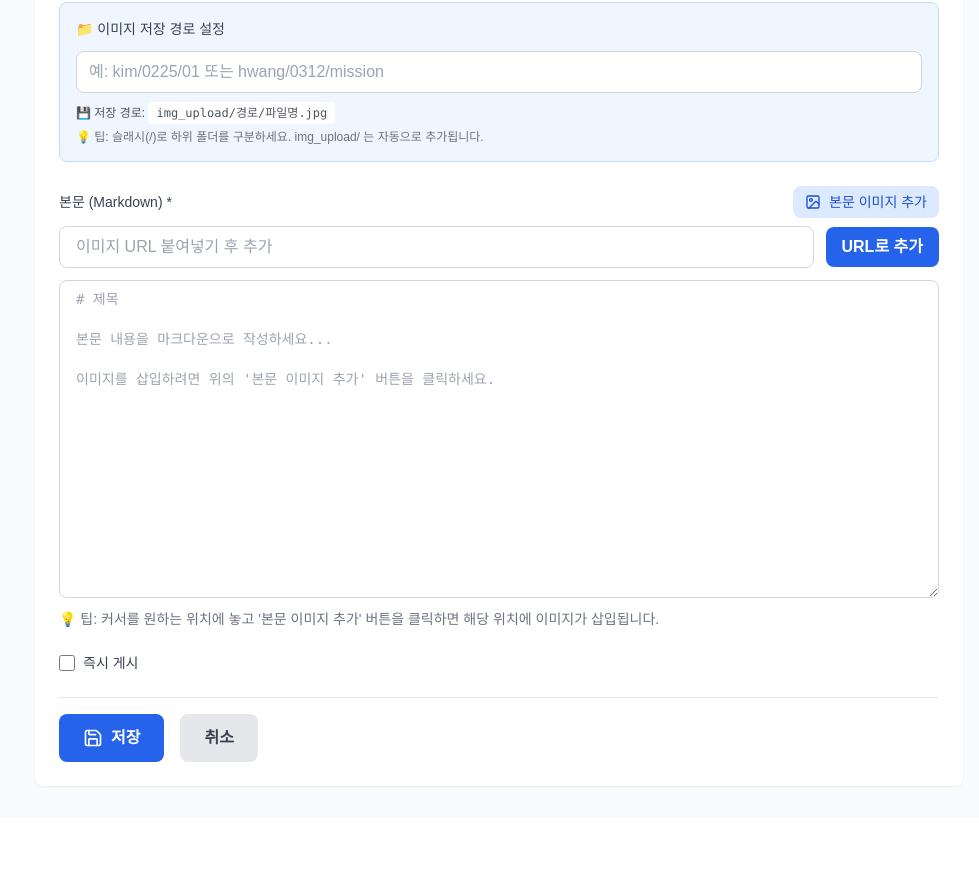
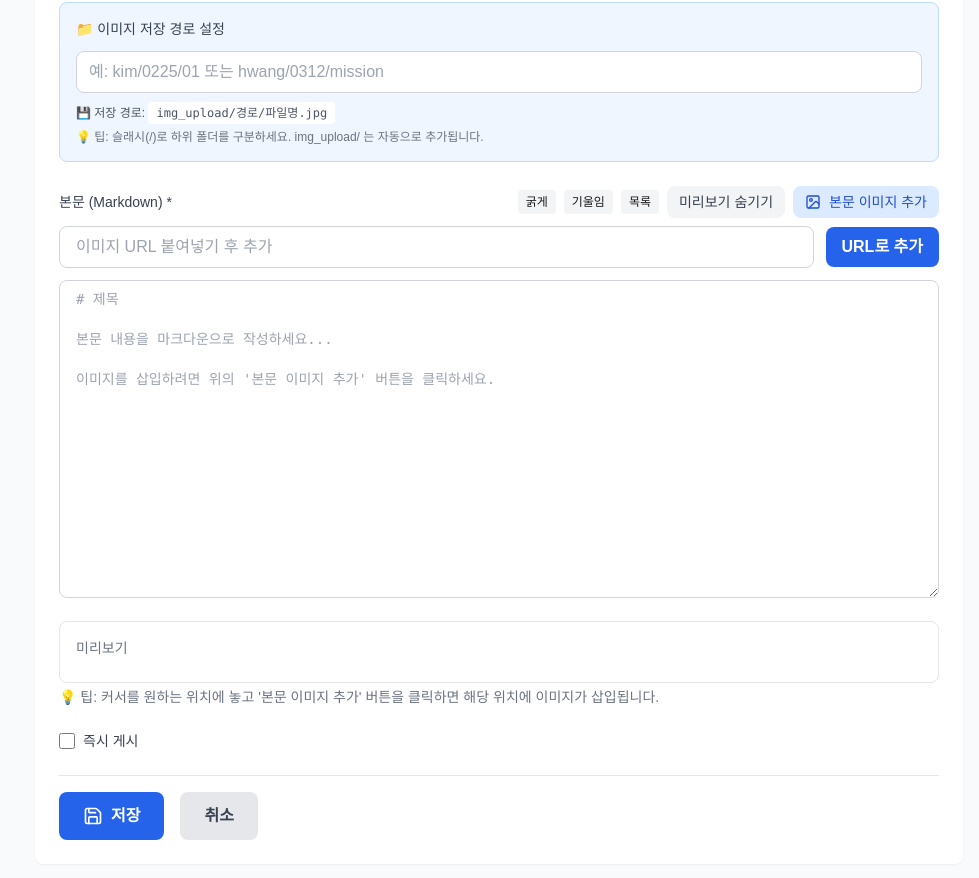
Before and after one commit to Jsun-cre8bara/Newsletter-Form, a Next.js app: page /admin/posts/new in a window 1280 px wide. Shown: the part 820-1698 px from the top of the page, without its empty margins (301-1280 px from the left). Before the commit the page ends 1638 px from the top, so only its background shows below. Built offline with nearby package versions, Linux system fonts and the light colour scheme; no server answers.

Commit message:
feat(editor): add live markdown preview + basic formatting buttons

```diff
--- a/app/admin/posts/[id]/edit/page.tsx
+++ b/app/admin/posts/[id]/edit/page.tsx
@@ -7,6 +7,9 @@ import { ArrowLeft, Save, Upload, Trash2, Image as ImageIcon, Mail } from 'lucid
 import Link from 'next/link'
 import { Post, PostFormData } from '@/lib/types'
 import { uploadImage } from '@/lib/supabase'
+import ReactMarkdown from 'react-markdown'
+import remarkGfm from 'remark-gfm'
+import remarkBreaks from 'remark-breaks'
 
 export default function EditPostPage({ params }: { params: { id: string } }) {
   const router = useRouter()
@@ -28,6 +31,7 @@ export default function EditPostPage({ params }: { params: { id: string } }) {
   const contentValue = watch('content')
   const [thumbnailUrl, setThumbnailUrl] = useState('')
   const [contentImageUrl, setContentImageUrl] = useState('')
+  const [showPreview, setShowPreview] = useState(true)
 
   useEffect(() => {
     fetchPost()
@@ -449,6 +453,83 @@ export default function EditPostPage({ params }: { params: { id: string } }) {
               <label className="block text-sm font-medium text-gray-700">
                 본문 (Markdown) *
               </label>
+              <div className="flex items-center gap-2">
+                <div className="hidden sm:flex items-center gap-2">
+                  <button
+                    type="button"
+                    onClick={() => {
+                      const textarea = contentTextareaRef.current
+                      if (!textarea) return
+                      const start = textarea.selectionStart
+                      const end = textarea.selectionEnd
+                      const current = contentValue || ''
+                      const selected = current.substring(start, end)
+                      const wrapped = `**${selected || '굵게**'}`
+                      const next = current.substring(0, start) + wrapped + current.substring(end)
+                      setValue('content', next)
+                      setTimeout(() => {
+                        textarea.focus()
+                        const caret = start + wrapped.length
+                        textarea.setSelectionRange(caret, caret)
+                      }, 0)
+                    }}
+                    className="px-2 py-1 text-xs bg-gray-100 hover:bg-gray-200 rounded"
+                    title="굵게 (**텍스트**)"
+                  >
+                    굵게
+                  </button>
+                  <button
+                    type="button"
+                    onClick={() => {
+                      const textarea = contentTextareaRef.current
+                      if (!textarea) return
+                      const start = textarea.selectionStart
+                      const end = textarea.selectionEnd
+                      const current = contentValue || ''
+                      const selected = current.substring(start, end)
+                      const wrapped = `*${selected || '기울임*'}`
+                      const next = current.substring(0, start) + wrapped + current.substring(end)
+                      setValue('content', next)
+                      setTimeout(() => {
+                        textarea.focus()
+                        const caret = start + wrapped.length
+                        textarea.setSelectionRange(caret, caret)
+                      }, 0)
+                    }}
+                    className="px-2 py-1 text-xs bg-gray-100 hover:bg-gray-200 rounded"
+                    title="기울임 (*텍스트*)"
+                  >
+                    기울임
+                  </button>
+                  <button
+                    type="button"
+                    onClick={() => {
+                      const textarea = contentTextareaRef.current
+                      if (!textarea) return
+                      const start = textarea.selectionStart
+                      const current = contentValue || ''
+                      const insert = `\n- 항목\n- 항목\n`
+                      const next = current.substring(0, start) + insert + current.substring(start)
+                      setValue('content', next)
+                      setTimeout(() => {
+                        textarea.focus()
+                        const caret = start + insert.length
+                        textarea.setSelectionRange(caret, caret)
+                      }, 0)
+                    }}
+                    className="px-2 py-1 text-xs bg-gray-100 hover:bg-gray-200 rounded"
+                    title="목록 (- 항목)"
+                  >
+                    목록
+                  </button>
+                </div>
+                <button
+                  type="button"
+                  onClick={() => setShowPreview((v) => !v)}
+                  className="px-3 py-1.5 bg-gray-100 text-gray-700 rounded-lg hover:bg-gray-200 transition text-sm"
+                >
+                  {showPreview ? '미리보기 숨기기' : '미리보기 보기'}
+                </button>
                 <label className="flex items-center gap-2 px-3 py-1.5 bg-blue-100 text-blue-700 rounded-lg hover:bg-blue-200 cursor-pointer transition text-sm">
                   <ImageIcon className="w-4 h-4" />
                   {uploadingContentImage ? '업로드 중...' : '본문 이미지 추가'}
@@ -460,6 +541,7 @@ export default function EditPostPage({ params }: { params: { id: string } }) {
                     className="hidden"
                   />
                 </label>
+              </div>
             </div>
 
             <div className="flex items-center gap-3 mb-3">
@@ -492,6 +574,16 @@ export default function EditPostPage({ params }: { params: { id: string } }) {
               rows={15}
               className="w-full px-4 py-2 border border-gray-300 rounded-lg focus:ring-2 focus:ring-blue-500 focus:border-transparent font-mono text-sm"
             />
+            {showPreview && (
+              <div className="mt-4 bg-white border rounded-lg p-4 overflow-auto max-h-[420px]">
+                <div className="text-sm text-gray-500 mb-2">미리보기</div>
+                <div className="prose max-w-none">
+                  <ReactMarkdown remarkPlugins={[remarkGfm, remarkBreaks]}>
+                    {contentValue || ''}
+                  </ReactMarkdown>
+                </div>
+              </div>
+            )}
             {errors.content && (
               <p className="mt-1 text-sm text-red-600">{errors.content.message}</p>
             )}
--- a/app/admin/posts/new/page.tsx
+++ b/app/admin/posts/new/page.tsx
@@ -7,6 +7,9 @@ import { ArrowLeft, Save, Upload, Image as ImageIcon } from 'lucide-react'
 import Link from 'next/link'
 import { uploadImage } from '@/lib/supabase'
 import { PostFormData } from '@/lib/types'
+import ReactMarkdown from 'react-markdown'
+import remarkGfm from 'remark-gfm'
+import remarkBreaks from 'remark-breaks'
 
 export default function NewPostPage() {
   const router = useRouter()
@@ -31,6 +34,7 @@ export default function NewPostPage() {
   const contentValue = watch('content')
   const [thumbnailUrl, setThumbnailUrl] = useState('')
   const [contentImageUrl, setContentImageUrl] = useState('')
+  const [showPreview, setShowPreview] = useState(true)
 
   // Handle thumbnail preview
   const handleThumbnailChange = async (e: React.ChangeEvent<HTMLInputElement>) => {
@@ -370,6 +374,83 @@ export default function NewPostPage() {
               <label className="block text-sm font-medium text-gray-700">
                 본문 (Markdown) *
               </label>
+              <div className="flex items-center gap-2">
+                <div className="hidden sm:flex items-center gap-2">
+                  <button
+                    type="button"
+                    onClick={() => {
+                      const textarea = contentTextareaRef.current
+                      if (!textarea) return
+                      const start = textarea.selectionStart
+                      const end = textarea.selectionEnd
+                      const current = contentValue || ''
+                      const selected = current.substring(start, end)
+                      const wrapped = `**${selected || '굵게**'}`
+                      const next = current.substring(0, start) + wrapped + current.substring(end)
+                      setValue('content', next)
+                      setTimeout(() => {
+                        textarea.focus()
+                        const caret = start + wrapped.length
+                        textarea.setSelectionRange(caret, caret)
+                      }, 0)
+                    }}
+                    className="px-2 py-1 text-xs bg-gray-100 hover:bg-gray-200 rounded"
+                    title="굵게 (**텍스트**)"
+                  >
+                    굵게
+                  </button>
+                  <button
+                    type="button"
+                    onClick={() => {
+                      const textarea = contentTextareaRef.current
+                      if (!textarea) return
+                      const start = textarea.selectionStart
+                      const end = textarea.selectionEnd
+                      const current = contentValue || ''
+                      const selected = current.substring(start, end)
+                      const wrapped = `*${selected || '기울임*'}`
+                      const next = current.substring(0, start) + wrapped + current.substring(end)
+                      setValue('content', next)
+                      setTimeout(() => {
+                        textarea.focus()
+                        const caret = start + wrapped.length
+                        textarea.setSelectionRange(caret, caret)
+                      }, 0)
+                    }}
+                    className="px-2 py-1 text-xs bg-gray-100 hover:bg-gray-200 rounded"
+                    title="기울임 (*텍스트*)"
+                  >
+                    기울임
+                  </button>
+                  <button
+                    type="button"
+                    onClick={() => {
+                      const textarea = contentTextareaRef.current
+                      if (!textarea) return
+                      const start = textarea.selectionStart
+                      const current = contentValue || ''
+                      const insert = `\n- 항목\n- 항목\n`
+                      const next = current.substring(0, start) + insert + current.substring(start)
+                      setValue('content', next)
+                      setTimeout(() => {
+                        textarea.focus()
+                        const caret = start + insert.length
+                        textarea.setSelectionRange(caret, caret)
+                      }, 0)
+                    }}
+                    className="px-2 py-1 text-xs bg-gray-100 hover:bg-gray-200 rounded"
+                    title="목록 (- 항목)"
+                  >
+                    목록
+                  </button>
+                </div>
+                <button
+                  type="button"
+                  onClick={() => setShowPreview((v) => !v)}
+                  className="px-3 py-1.5 bg-gray-100 text-gray-700 rounded-lg hover:bg-gray-200 transition text-sm"
+                >
+                  {showPreview ? '미리보기 숨기기' : '미리보기 보기'}
+                </button>
                 <label className="flex items-center gap-2 px-3 py-1.5 bg-blue-100 text-blue-700 rounded-lg hover:bg-blue-200 cursor-pointer transition text-sm">
                   <ImageIcon className="w-4 h-4" />
                   {uploadingContentImage ? '업로드 중...' : '본문 이미지 추가'}
@@ -381,6 +462,7 @@ export default function NewPostPage() {
                     className="hidden"
                   />
                 </label>
+              </div>
             </div>
 
             <div className="flex items-center gap-3 mb-3">
@@ -414,6 +496,16 @@ export default function NewPostPage() {
               className="w-full px-4 py-2 border border-gray-300 rounded-lg focus:ring-2 focus:ring-blue-500 focus:border-transparent font-mono text-sm"
               placeholder="# 제목&#10;&#10;본문 내용을 마크다운으로 작성하세요...&#10;&#10;이미지를 삽입하려면 위의 '본문 이미지 추가' 버튼을 클릭하세요."
             />
+            {showPreview && (
+              <div className="mt-4 bg-white border rounded-lg p-4 overflow-auto max-h-[420px]">
+                <div className="text-sm text-gray-500 mb-2">미리보기</div>
+                <div className="prose max-w-none">
+                  <ReactMarkdown remarkPlugins={[remarkGfm, remarkBreaks]}>
+                    {contentValue || ''}
+                  </ReactMarkdown>
+                </div>
+              </div>
+            )}
             {errors.content && (
               <p className="mt-1 text-sm text-red-600">{errors.content.message}</p>
             )}
```
Lines whose indentation alone changed are shown as unchanged.
